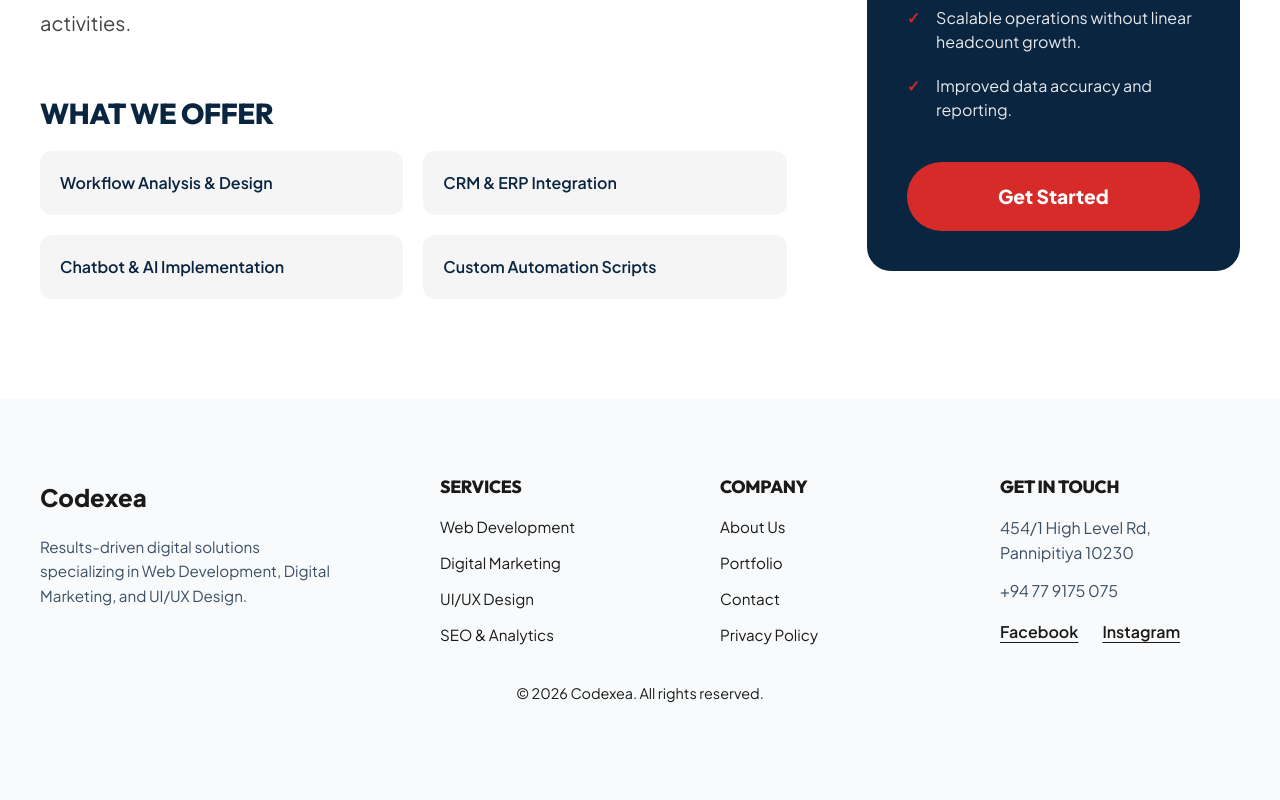
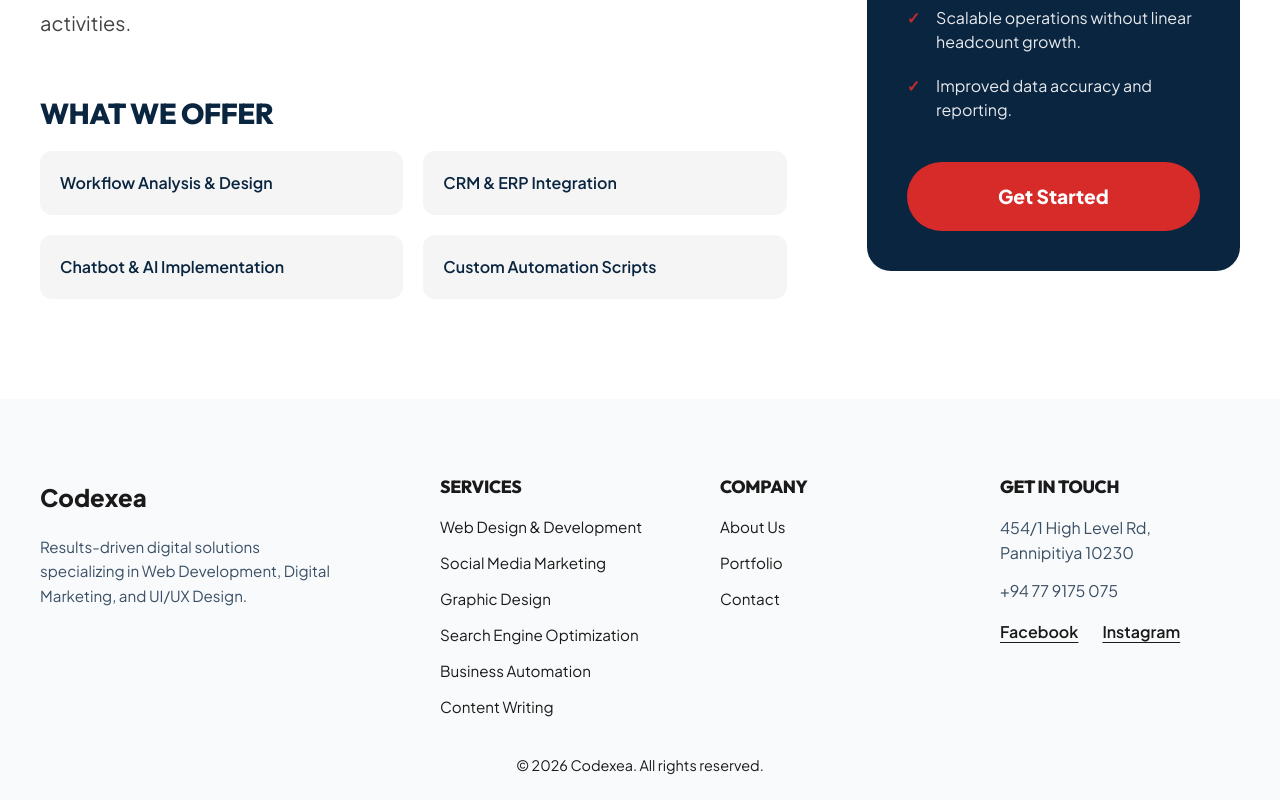
Before and after one commit to dhanukaprr/codexea, a Next.js app: page /services/business-automation in a window 1280 px wide. Shown: the part 803-1603 px from the top of the page. Before the commit the page ends 1531 px from the top, so only its background shows below. Built offline with nearby package versions, Linux system fonts and the light colour scheme.

Commit message:
Update the Footer

```diff
--- a/components/Footer.js
+++ b/components/Footer.js
@@ -15,10 +15,12 @@ const Footer = () => {
                 <div className={styles.column}>
                     <h3>Services</h3>
                     <ul className={styles.links}>
-                        <li><Link href="/services#web-dev">Web Development</Link></li>
-                        <li><Link href="/services#digital-marketing">Digital Marketing</Link></li>
-                        <li><Link href="/services#ui-ux">UI/UX Design</Link></li>
-                        <li><Link href="/services#seo">SEO & Analytics</Link></li>
+                        <li><Link href="/services/web-development">Web Design & Development</Link></li>
+                        <li><Link href="/services/social-media">Social Media Marketing</Link></li>
+                        <li><Link href="/services/graphic-design">Graphic Design</Link></li>
+                        <li><Link href="/services/seo">Search Engine Optimization</Link></li>
+                        <li><Link href="/services/business-automation">Business Automation</Link></li>
+                        <li><Link href="/services/content-writing">Content Writing</Link></li>
                     </ul>
                 </div>
 
@@ -28,7 +30,6 @@ const Footer = () => {
                         <li><Link href="/about">About Us</Link></li>
                         <li><Link href="/portfolio">Portfolio</Link></li>
                         <li><Link href="/contact">Contact</Link></li>
-                        <li><Link href="/privacy">Privacy Policy</Link></li>
                     </ul>
                 </div>
 
```
